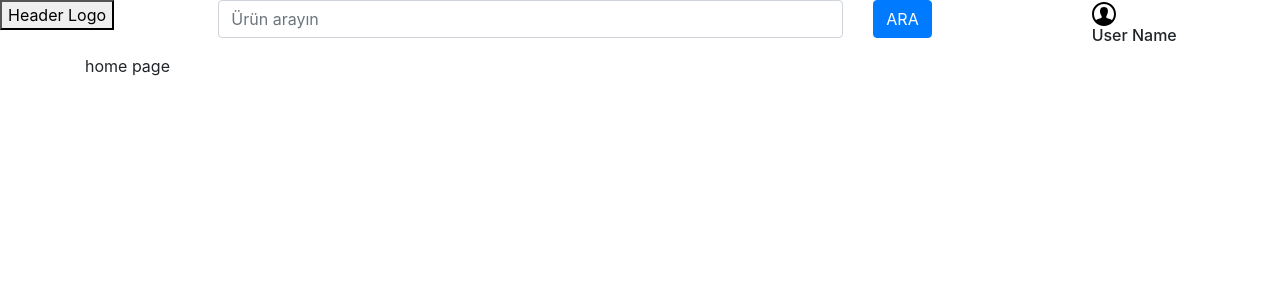
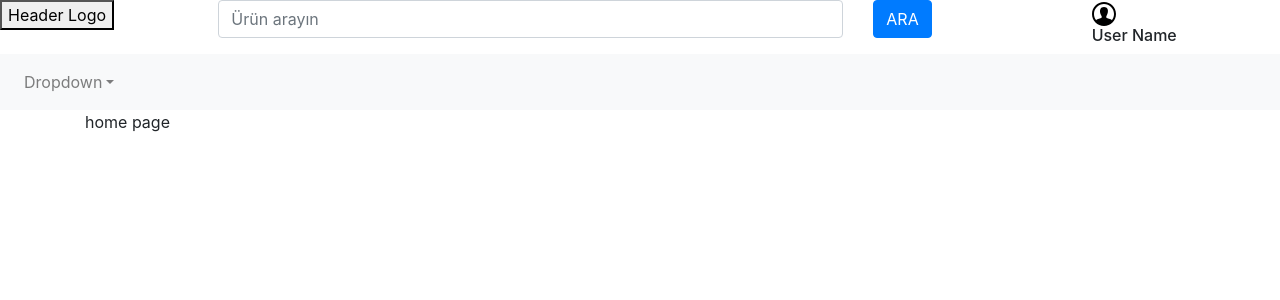
Before and after one commit to KlcAhmet/cimri-scraping, a React (Create React App) app: page / in a window 1280 px wide. Shown: the top 300 px of the page. Built offline with nearby package versions, Linux system fonts and the light colour scheme; no server answers.

Commit message:
Header.js test yazıldı

```diff
--- a/src/components/Header.js
+++ b/src/components/Header.js
@@ -1,8 +1,20 @@
-import { Row, Col, Form, Button } from 'react-bootstrap';
+import { Row, Col, Form, Button, Navbar, Nav, NavDropdown, FormControl } from 'react-bootstrap';
 import { User } from '../map/ComponentMap'
 import { cimriSearch, history } from '../map/UtilsMap'
+import { useSelector } from "react-redux";
+import { useEffect, useState } from 'react';
 
 const Header = props => {
+    const headerCimri = useSelector(state => state.headerCimri)
+    const [navigationBar, setNavigation] = useState([])
+    const [navSubCategory, setnavSubCategory] = useState([])
+
+    useEffect(() => {
+        const navArr = []
+
+
+    }, [headerCimri])
+
     return (
         <header>
             <Row>
@@ -26,6 +38,19 @@ const Header = props => {
                     <User />
                 </Col>
             </Row>
+            <Navbar bg="light" expand="lg">
+                <Navbar.Toggle aria-controls="basic-navbar-nav" />
+                <Navbar.Collapse id="basic-navbar-nav">
+                    <Nav className="mr-auto">
+                        <NavDropdown title="Dropdown" id="basic-nav-dropdown">
+                            <NavDropdown.Item href="#action/3.1">Action</NavDropdown.Item>
+                            <NavDropdown.Item href="#action/3.2">Another action</NavDropdown.Item>
+                            <NavDropdown.Item href="#action/3.3">Something</NavDropdown.Item>
+                            <NavDropdown.Item href="#action/3.4">Separated link</NavDropdown.Item>
+                        </NavDropdown>
+                    </Nav>
+                </Navbar.Collapse>
+            </Navbar>
         </header>
     )
 }
```
